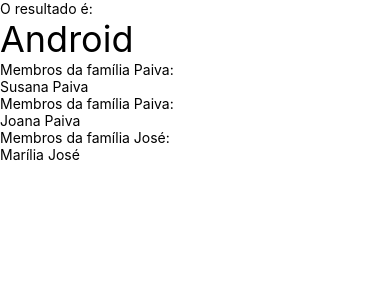
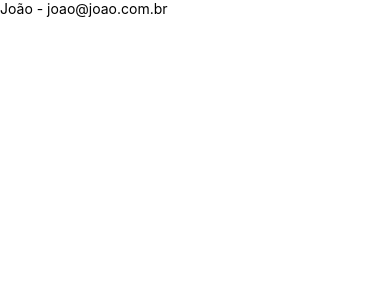
Before and after one commit to gabrielaalvescosta/react-native-studies, a React Native app in the folder exercicios/: screen / in a window 390 px wide. Shown: the top 300 px of the page. Built offline with nearby package versions, Linux system fonts and the light colour scheme.

Commit message:
Formatacao condicional com componentes e objetos

```diff
--- a/exercicios/src/App.js
+++ b/exercicios/src/App.js
@@ -1,5 +1,6 @@
 import React from 'react';
 import { Text } from 'react-native';
+import UsuarioLogado from './components/condicional/UsuarioLogado';
 // import ContadorV2 from './components/contador/ContadorV2';
 import Diferenciar from './components/Diferenciar';
 import Familia from './components/familia/Familia';
@@ -21,7 +22,10 @@
 
     return (
             <>
-            <Parimpar num={3} />
+            <UsuarioLogado usuario={{nome: 'João', email: 'joao@joao.com.br'}} />
+            {/*
+
+                        <Parimpar num={3} />
             <Diferenciar/>
             <Familia>
                 <Membros nome="Susana" sobrenome="Paiva" />
@@ -30,7 +34,7 @@
             <Familia>
                 <Membros nome="Marília" sobrenome="José"/>
             </Familia>
-            {/* <ContadorV2 />
+            <ContadorV2 />
            <Text>
                Contador
            </Text>
--- /dev/null
+++ b/exercicios/src/components/condicional/Condicional.js
@@ -0,0 +1,9 @@
+export default props => {
+
+        if (props.teste) {
+                return props.children
+        } else {
+            return false
+        }
+
+}
--- /dev/null
+++ b/exercicios/src/components/condicional/UsuarioLogado.js
@@ -0,0 +1,21 @@
+import React from 'react';
+import { Text } from 'react-native';
+import Condicional from './Condicional';
+
+
+// props é um objeto populado ou vazio
+// Linha 14-15: usuario && Object.keys(usuario).length !== 0 também é possível
+export default props => {
+
+    const usuario = props.usuario || {};
+
+    return (
+        <>
+        <Condicional teste={usuario && usuario.nome && usuario.email}>
+            <Text>
+            {usuario.nome} - {usuario.email}
+            </Text>
+        </Condicional>
+        </>
+    )
+}
```
